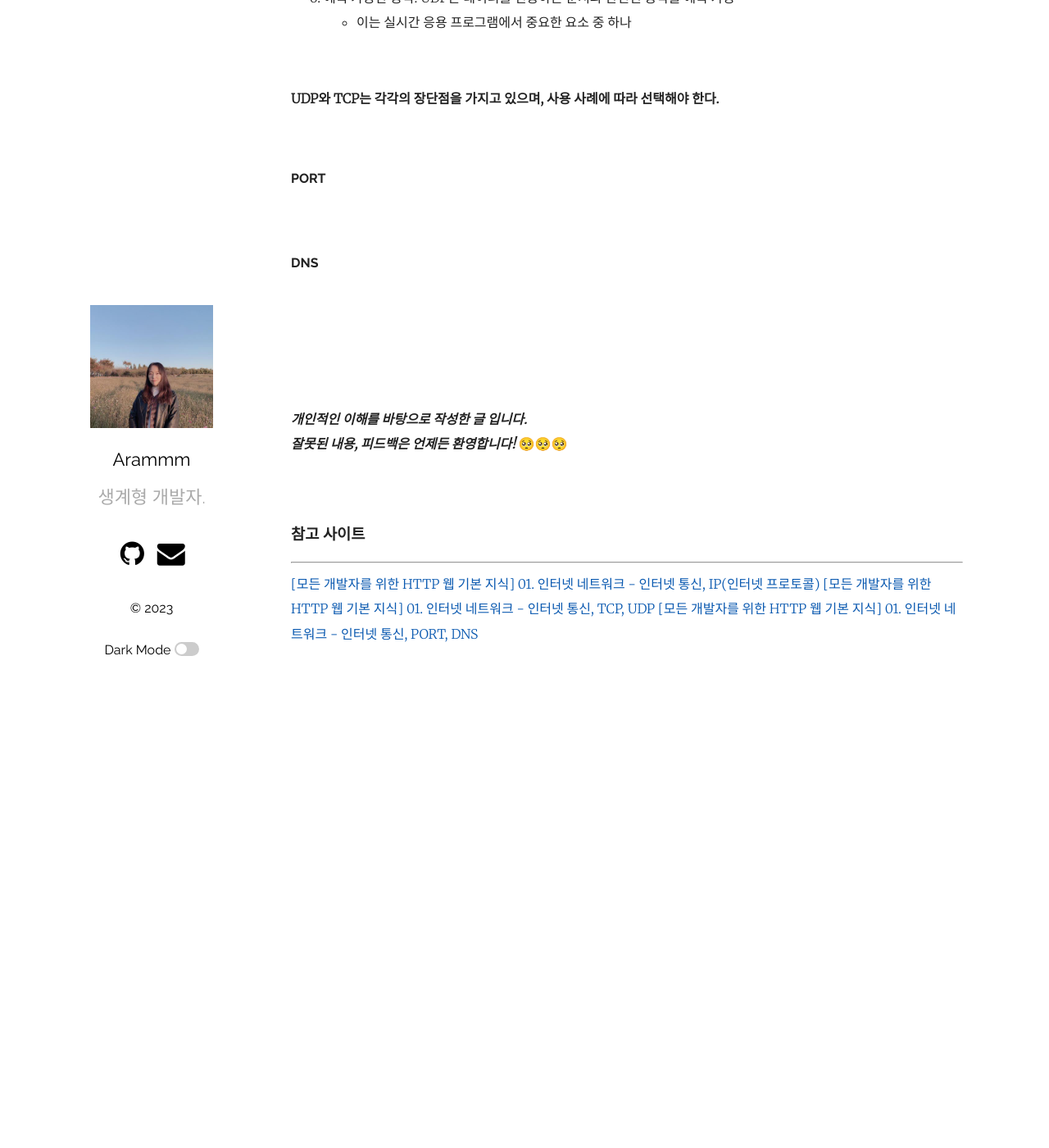
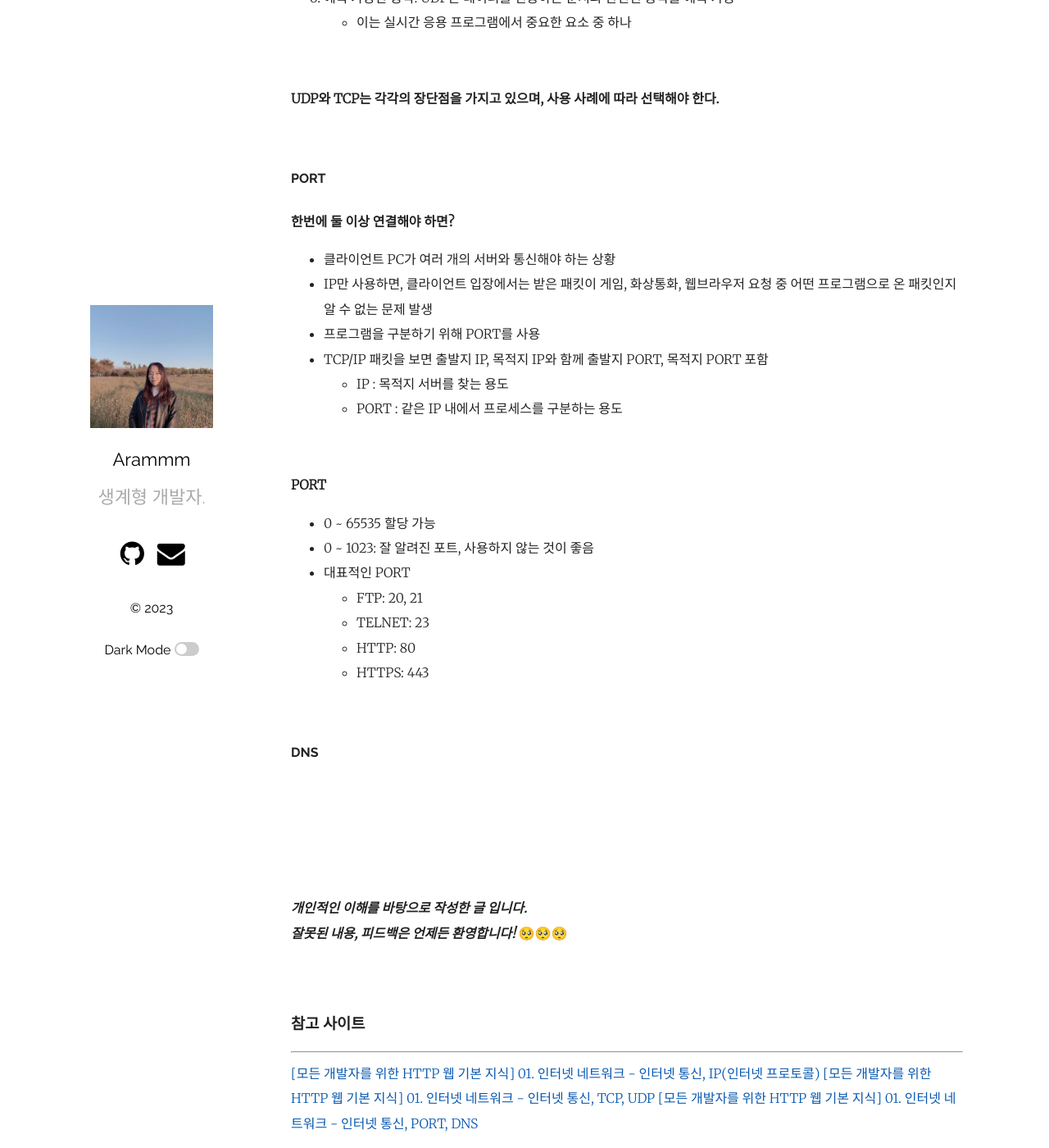
Before and after one commit to YuAram/YuAram.github.io, a Jekyll site: the page built from _posts/2023-06-17-request.markdown, in a window 1280 px wide and 1400 px high, scrolled down 3950 px. Shown: the whole window at 82% size. Built offline with Jekyll 4.4.1, drawn with Linux system fonts in a browser that asks for light colours; before the commit the page ends 4783 px from its top, so only the background shows below that.

Commit message:
new Post - 3 [HTTP웹기본지식_인프런] 인터넷 네트워크 - IP, TCP, UDP, PORT, DNS

```diff
--- a/_posts/2023-06-17-request.markdown
+++ b/_posts/2023-06-17-request.markdown
@@ -144,6 +144,27 @@ categories: spring
 
 #### PORT
 
+**한번에 둘 이상 연결해야 하면?**
+
+- 클라이언트 PC가 여러 개의 서버와 통신해야 하는 상황
+- IP만 사용하면, 클라이언트 입장에서는 받은 패킷이 게임, 화상통화, 웹브라우저 요청 중 어떤 프로그램으로 온 패킷인지 알 수 없는 문제 발생
+- 프로그램을 구분하기 위해 PORT를 사용
+- TCP/IP 패킷을 보면 출발지 IP, 목적지 IP와 함께 출발지 PORT, 목적지 PORT 포함
+  - IP : 목적지 서버를 찾는 용도
+  - PORT : 같은 IP 내에서 프로세스를 구분하는 용도
+
+<br/>
+
+**PORT**
+
+- 0 ~ 65535 할당 가능
+- 0 ~ 1023: 잘 알려진 포트, 사용하지 않는 것이 좋음
+- 대표적인 PORT
+  - FTP: 20, 21
+  - TELNET: 23
+  - HTTP: 80
+  - HTTPS: 443
+
 <br/>
 
 #### DNS
```
